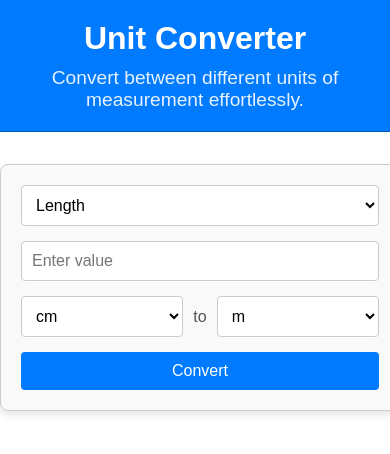
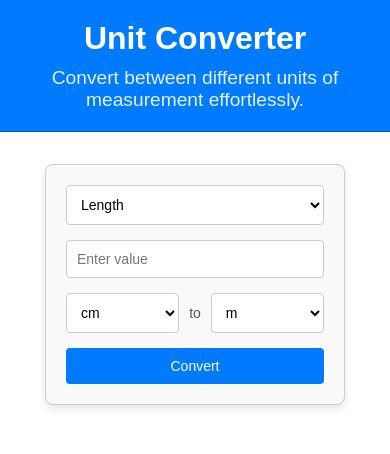
Before and after one commit to Espadv69/Unit-Converter-React, a React (Vite) app: page / in a window 390 px wide. Shown: the top 454 px of the page. Built offline with nearby package versions, Linux system fonts and the light colour scheme.

Commit message:
Add responsive styles for Converter component in CSS

```diff
--- a/src/components/Converter/Converter.css
+++ b/src/components/Converter/Converter.css
@@ -84,3 +84,41 @@
   font-size: 16px;
   margin-top: 10px;
 }
+
+@media (max-width: 600px) {
+  .converter {
+    min-width: 300px;
+  }
+
+  .converter h2 {
+    font-size: 1.5rem;
+  }
+
+  .converter input {
+    font-size: 14px;
+  }
+
+  .converter .convers select {
+    font-size: 14px;
+  }
+
+  .converter .selects select {
+    font-size: 14px;
+  }
+
+  .converter .selects span {
+    font-size: 14px;
+  }
+
+  .converter button {
+    font-size: 14px;
+  }
+
+  .converter p {
+    font-size: 16px;
+  }
+
+  .converter p[style*="color: red"] {
+    font-size: 14px;
+  }
+}
```
